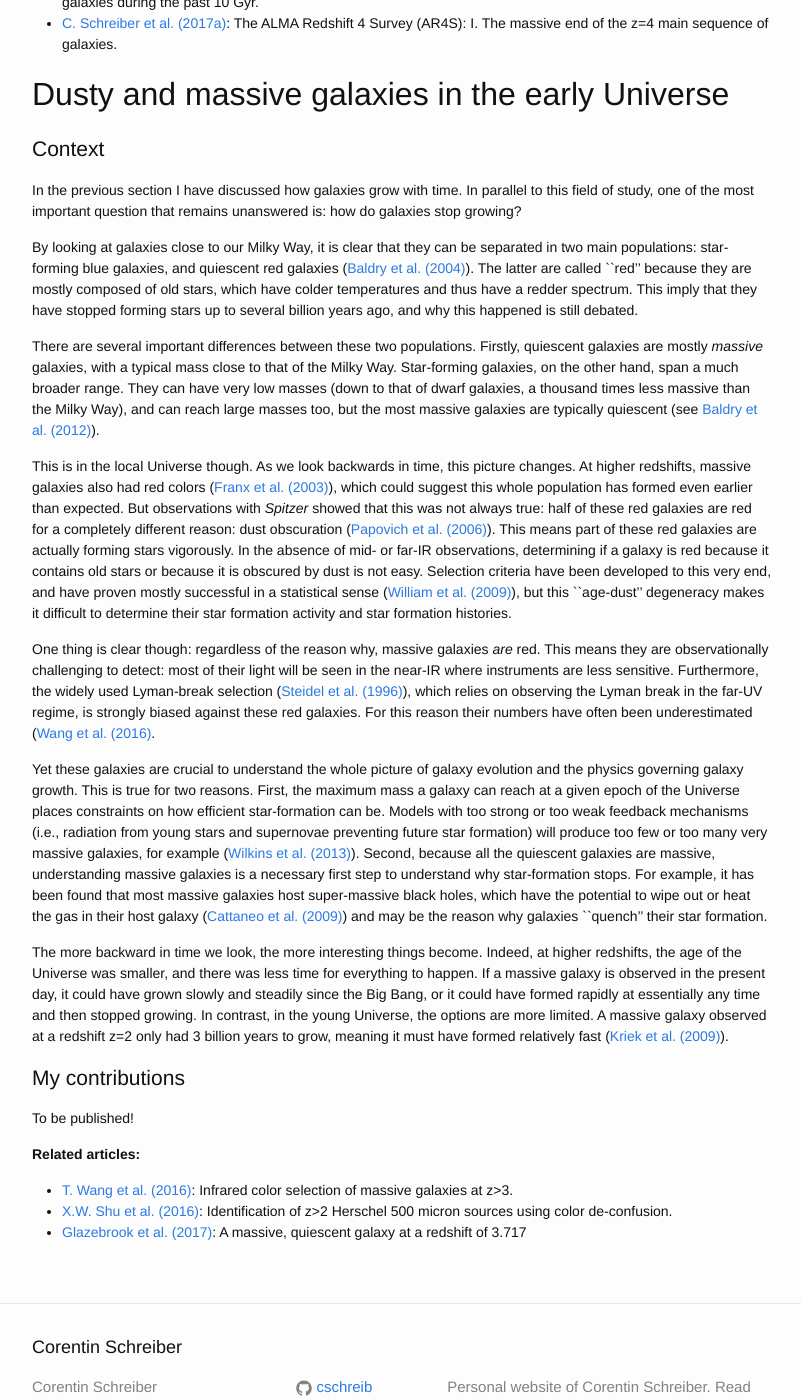
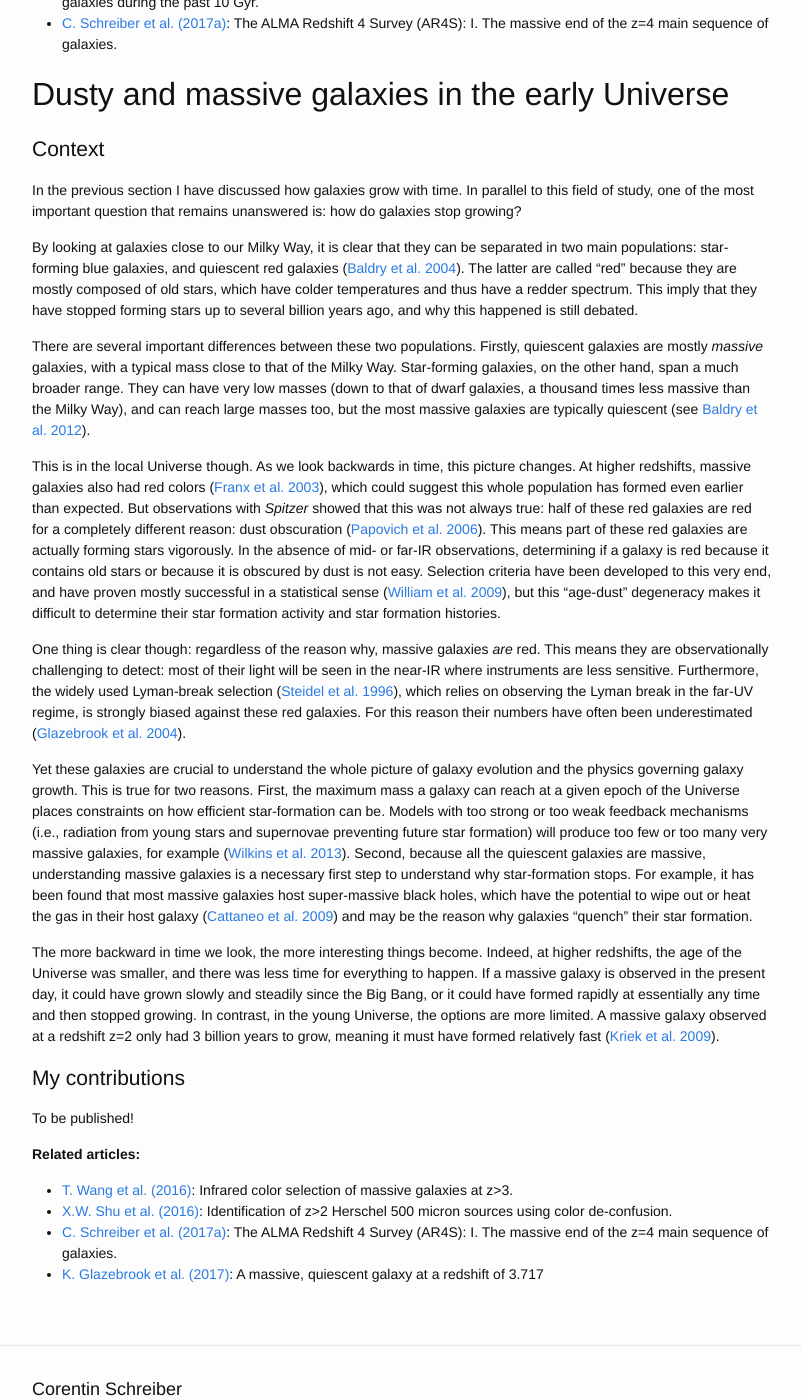
Before and after one commit to cschreib/cschreib.github.io, a Jekyll site: the page built from research.md, in a window 1280 px wide and 1400 px high, scrolled down 1936 px. Shown: the whole window, without its empty margins (238-1039 px from the left). Built offline with Jekyll 4.4.1, drawn with Linux system fonts in a browser that asks for light colours.

Commit message:
Minor fixes

```diff
--- a/research.md
+++ b/research.md
@@ -51,17 +51,17 @@ __Related articles:__
 
 In the previous section I have discussed how galaxies grow with time. In parallel to this field of study, one of the most important question that remains unanswered is: how do galaxies stop growing?
 
-By looking at galaxies close to our Milky Way, it is clear that they can be separated in two main populations: star-forming blue galaxies, and quiescent red galaxies ([Baldry et al. (2004)](http://adsabs.harvard.edu/abs/2004ApJ...600..681B)). The latter are called ``red'' because they are mostly composed of old stars, which have colder temperatures and thus have a redder spectrum. This imply that they have stopped forming stars up to several billion years ago, and why this happened is still debated.
+By looking at galaxies close to our Milky Way, it is clear that they can be separated in two main populations: star-forming blue galaxies, and quiescent red galaxies ([Baldry et al. 2004](http://adsabs.harvard.edu/abs/2004ApJ...600..681B)). The latter are called "red" because they are mostly composed of old stars, which have colder temperatures and thus have a redder spectrum. This imply that they have stopped forming stars up to several billion years ago, and why this happened is still debated.
 
-There are several important differences between these two populations. Firstly, quiescent galaxies are mostly _massive_ galaxies, with a typical mass close to that of the Milky Way. Star-forming galaxies, on the other hand, span a much broader range. They can have very low masses (down to that of dwarf galaxies, a thousand times less massive than the Milky Way), and can reach large masses too, but the most massive galaxies are typically quiescent (see [Baldry et al. (2012)](http://adsabs.harvard.edu/abs/2012MNRAS.421..621B)).
+There are several important differences between these two populations. Firstly, quiescent galaxies are mostly _massive_ galaxies, with a typical mass close to that of the Milky Way. Star-forming galaxies, on the other hand, span a much broader range. They can have very low masses (down to that of dwarf galaxies, a thousand times less massive than the Milky Way), and can reach large masses too, but the most massive galaxies are typically quiescent (see [Baldry et al. 2012](http://adsabs.harvard.edu/abs/2012MNRAS.421..621B)).
 
-This is in the local Universe though. As we look backwards in time, this picture changes. At higher redshifts, massive galaxies also had red colors ([Franx et al. (2003)](http://adsabs.harvard.edu/abs/2003ApJ...587L..79F)), which could suggest this whole population has formed even earlier than expected. But observations with _Spitzer_ showed that this was not always true: half of these red galaxies are red for a completely different reason: dust obscuration ([Papovich et al. (2006)](http://adsabs.harvard.edu/abs/2006ApJ...640...92P)). This means part of these red galaxies are actually forming stars vigorously. In the absence of mid- or far-IR observations, determining if a galaxy is red because it contains old stars or because it is obscured by dust is not easy. Selection criteria have been developed to this very end, and have proven mostly successful in a statistical sense ([William et al. (2009)](http://adsabs.harvard.edu/abs/2009ApJ...691.1879W)), but this ``age-dust'' degeneracy makes it difficult to determine their star formation activity and star formation histories.
+This is in the local Universe though. As we look backwards in time, this picture changes. At higher redshifts, massive galaxies also had red colors ([Franx et al. 2003](http://adsabs.harvard.edu/abs/2003ApJ...587L..79F)), which could suggest this whole population has formed even earlier than expected. But observations with _Spitzer_ showed that this was not always true: half of these red galaxies are red for a completely different reason: dust obscuration ([Papovich et al. 2006](http://adsabs.harvard.edu/abs/2006ApJ...640...92P)). This means part of these red galaxies are actually forming stars vigorously. In the absence of mid- or far-IR observations, determining if a galaxy is red because it contains old stars or because it is obscured by dust is not easy. Selection criteria have been developed to this very end, and have proven mostly successful in a statistical sense ([William et al. 2009](http://adsabs.harvard.edu/abs/2009ApJ...691.1879W)), but this "age-dust" degeneracy makes it difficult to determine their star formation activity and star formation histories.
 
-One thing is clear though: regardless of the reason why, massive galaxies _are_ red. This means they are observationally challenging to detect: most of their light will be seen in the near-IR where instruments are less sensitive. Furthermore, the widely used Lyman-break selection ([Steidel et al. (1996)](http://adsabs.harvard.edu/abs/1996ApJ...462L..17S)), which relies on observing the Lyman break in the far-UV regime, is strongly biased against these red galaxies. For this reason their numbers have often been underestimated ([Wang et al. (2016)](http://adsabs.harvard.edu/abs/2016ApJ...816...84W).
+One thing is clear though: regardless of the reason why, massive galaxies _are_ red. This means they are observationally challenging to detect: most of their light will be seen in the near-IR where instruments are less sensitive. Furthermore, the widely used Lyman-break selection ([Steidel et al. 1996](http://adsabs.harvard.edu/abs/1996ApJ...462L..17S)), which relies on observing the Lyman break in the far-UV regime, is strongly biased against these red galaxies. For this reason their numbers have often been underestimated ([Glazebrook et al. 2004](http://adsabs.harvard.edu/abs/2004Natur.430..181G)).
 
-Yet these galaxies are crucial to understand the whole picture of galaxy evolution and the physics governing galaxy growth. This is true for two reasons. First, the maximum mass a galaxy can reach at a given epoch of the Universe places constraints on how efficient star-formation can be. Models with too strong or too weak feedback mechanisms (i.e., radiation from young stars and supernovae preventing future star formation) will produce too few or too many very massive galaxies, for example ([Wilkins et al. (2013)](http://adsabs.harvard.edu/abs/2013MNRAS.429.2098W)). Second, because all the quiescent galaxies are massive, understanding massive galaxies is a necessary first step to understand why star-formation stops. For example, it has been found that most massive galaxies host super-massive black holes, which have the potential to wipe out or heat the gas in their host galaxy ([Cattaneo et al. (2009)](http://adsabs.harvard.edu/abs/2009Natur.460..213C)) and may be the reason why galaxies ``quench'' their star formation.
+Yet these galaxies are crucial to understand the whole picture of galaxy evolution and the physics governing galaxy growth. This is true for two reasons. First, the maximum mass a galaxy can reach at a given epoch of the Universe places constraints on how efficient star-formation can be. Models with too strong or too weak feedback mechanisms (i.e., radiation from young stars and supernovae preventing future star formation) will produce too few or too many very massive galaxies, for example ([Wilkins et al. 2013](http://adsabs.harvard.edu/abs/2013MNRAS.429.2098W)). Second, because all the quiescent galaxies are massive, understanding massive galaxies is a necessary first step to understand why star-formation stops. For example, it has been found that most massive galaxies host super-massive black holes, which have the potential to wipe out or heat the gas in their host galaxy ([Cattaneo et al. 2009](http://adsabs.harvard.edu/abs/2009Natur.460..213C)) and may be the reason why galaxies "quench" their star formation.
 
-The more backward in time we look, the more interesting things become. Indeed, at higher redshifts, the age of the Universe was smaller, and there was less time for everything to happen. If a massive galaxy is observed in the present day, it could have grown slowly and steadily since the Big Bang, or it could have formed rapidly at essentially any time and then stopped growing. In contrast, in the young Universe, the options are more limited. A massive galaxy observed at a redshift z=2 only had 3 billion years to grow, meaning it must have formed relatively fast ([Kriek et al. (2009)](http://adsabs.harvard.edu/abs/2009ApJ...700..221K)).
+The more backward in time we look, the more interesting things become. Indeed, at higher redshifts, the age of the Universe was smaller, and there was less time for everything to happen. If a massive galaxy is observed in the present day, it could have grown slowly and steadily since the Big Bang, or it could have formed rapidly at essentially any time and then stopped growing. In contrast, in the young Universe, the options are more limited. A massive galaxy observed at a redshift z=2 only had 3 billion years to grow, meaning it must have formed relatively fast ([Kriek et al. 2009](http://adsabs.harvard.edu/abs/2009ApJ...700..221K)).
 
 # My contributions
 {:.no_toc}
@@ -72,4 +72,5 @@ __Related articles:__
 
 - [T. Wang et al. (2016)](http://adsabs.harvard.edu/abs/2016ApJ...816...84W): Infrared color selection of massive galaxies at z>3.
 - [X.W. Shu et al. (2016)](http://adsabs.harvard.edu/abs/2016ApJS..222....4S): Identification of z>2 Herschel 500 micron sources using color de-confusion.
-- [Glazebrook et al. (2017)](http://adsabs.harvard.edu/abs/2017Natur.544...71G): A massive, quiescent galaxy at a redshift of 3.717
+- [C. Schreiber et al. (2017a)](http://adsabs.harvard.edu/abs/2017A%26A...599A.134S): The ALMA Redshift 4 Survey (AR4S): I. The massive end of the z=4 main sequence of galaxies.
+- [K. Glazebrook et al. (2017)](http://adsabs.harvard.edu/abs/2017Natur.544...71G): A massive, quiescent galaxy at a redshift of 3.717
```
